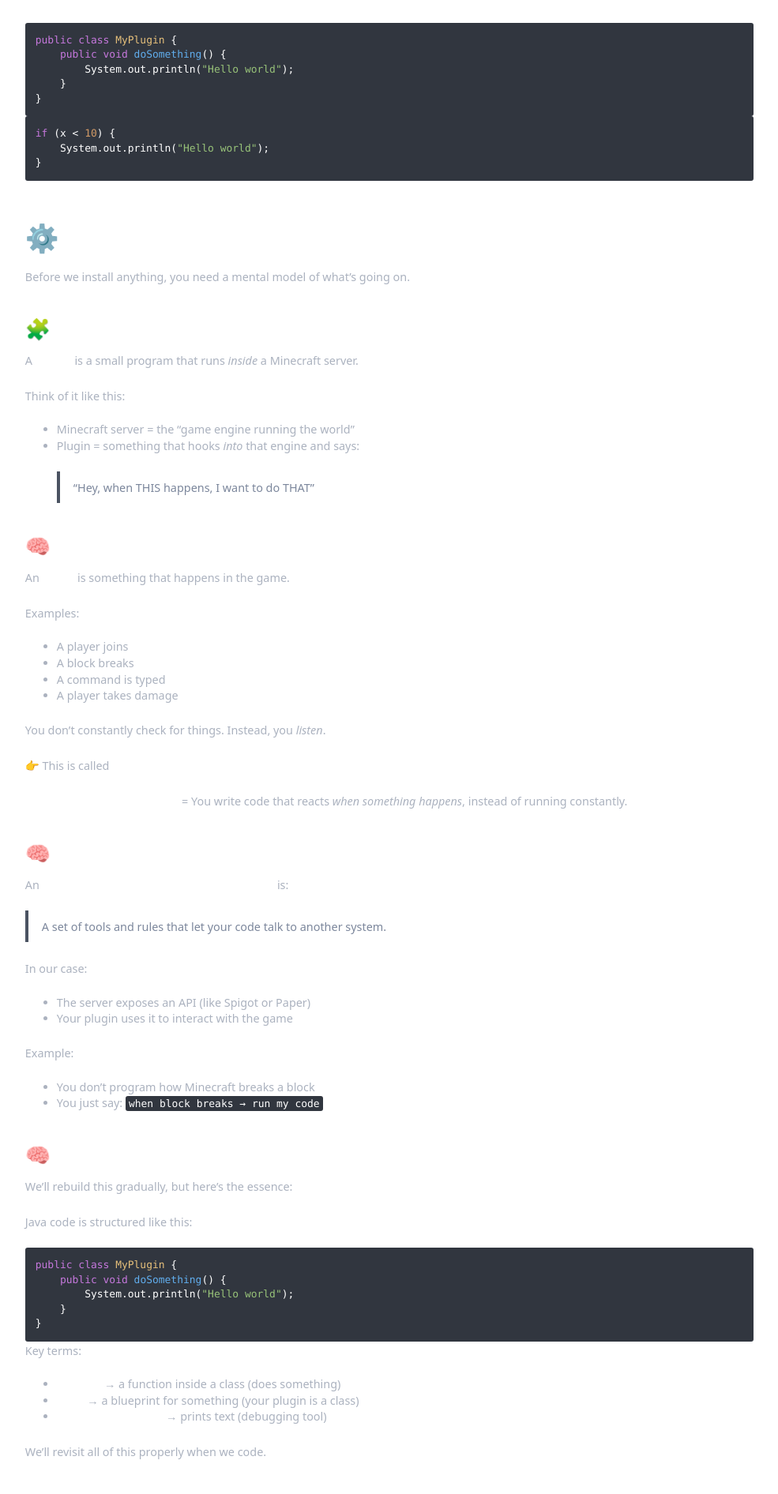
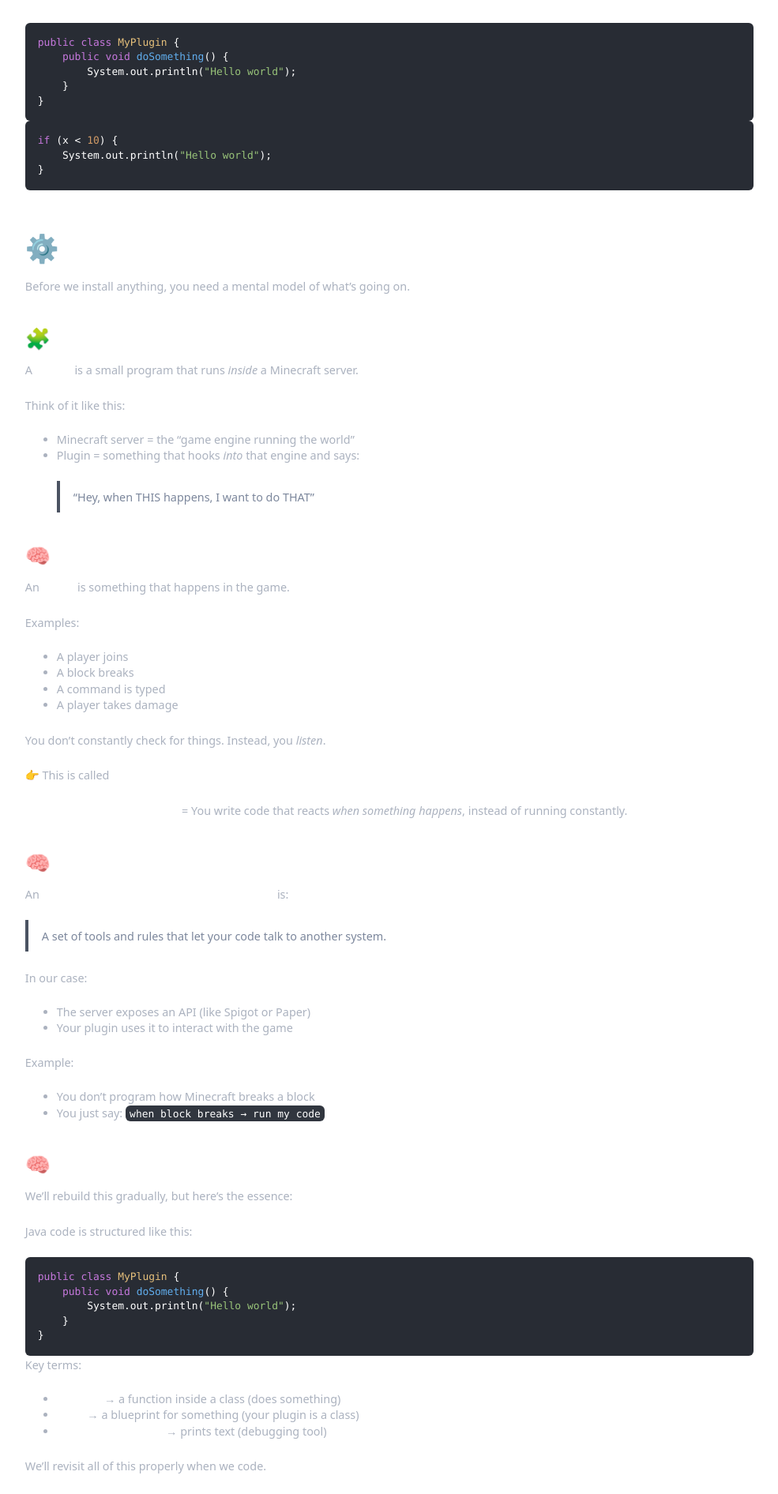
Before and after one commit to Evvy/evvy.github.io, a Jekyll site: the page built from minecraft/index.md, in a window 1280 px wide. Shown: the top 1892 px of the page at 79% size, without its empty margins (147-1132 px from the left). Built offline with Jekyll 4.4.1, drawn with Linux system fonts in a browser that asks for light colours; nearby versions of some CDN libraries.

Commit message:
Update style.css

```diff
--- a/assets/style.css
+++ b/assets/style.css
@@ -75,6 +75,27 @@ html {
     border-left: 4px solid #4b5362;
 }
 
+.markdown-body pre {
+  background: #282c34;
+  border-radius: 6px;
+  padding: 16px;
+  overflow: auto;
+  border: none;
+}
+
+.markdown-body pre code.hljs {
+  display: block;
+  background: transparent;
+  padding: 0;
+  border: 0;
+}
+
+.markdown-body code:not(pre code) {
+  background: #31363f;
+  padding: 0.2em 0.4em;
+  border-radius: 6px;
+}
+
 .markdown-body code {
     font-family: Menlo, Consolas, "DejaVu Sans Mono", monospace;
     color: #ffffff;
```
